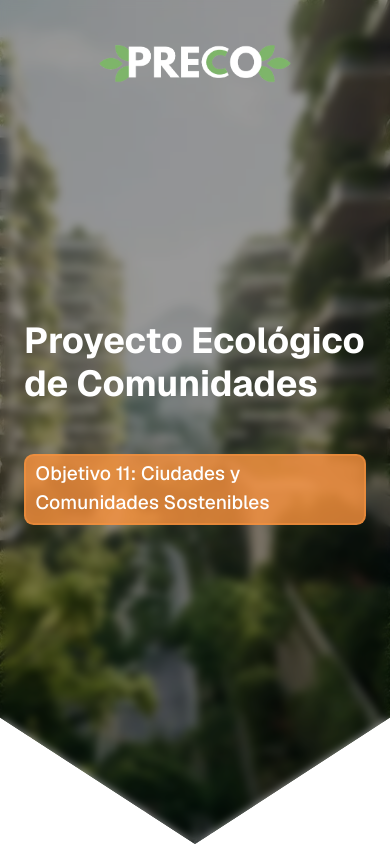
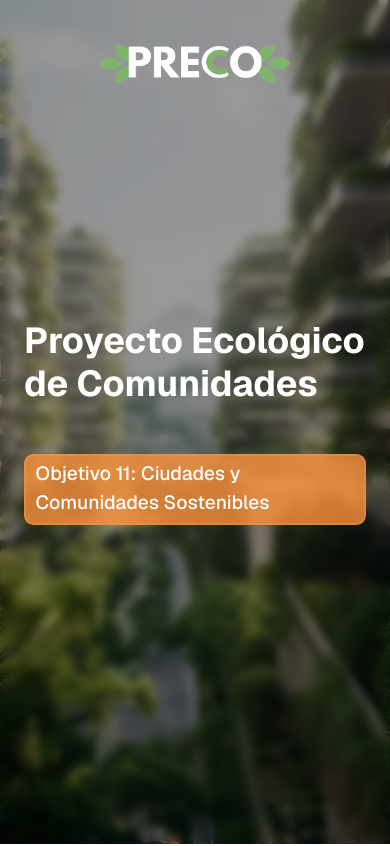
Before and after one commit to polkadeveloper/proyecto-ecco, an Astro site: page / in a window 390 px wide. Shown: the top 846 px of the page. Built offline with nearby package versions, Linux system fonts and the light colour scheme; Astro itself is replaced by a stand-in of ours.

Commit message:
Actualizar estilos de Intro.astro

```diff
--- a/src/components/Intro.astro
+++ b/src/components/Intro.astro
@@ -7,10 +7,11 @@ interface Props {
 const { img } = Astro.props
 ---
 
-<article class="h-screen md:h-[120vh] mb-20">
+<!-- clip-path: polygon(100% 0, 100% 85%, 50% 100%, 0 85%, 0 0); -->
+<article class="h-screen md:h-[120vh] mb-10">
   <section
-    class="h-full w-full relative"
-    style=`clip-path: polygon(100% 0, 100% 85%, 50% 100%, 0 85%, 0 0); background-image: url(${img}); background-position: center; background-attachment: fixed; background-repeat: no-repeat; background-size: cover; aspect-ratio: 360:257;`
+    class="h-full w-full"
+    style=`background-image: url(${img}); background-position: center; background-attachment: fixed; background-repeat: no-repeat; background-size: cover; aspect-ratio: 360:257;`
   >
     <section
       class="h-full flex flex-col gap-5 justify-center items-center backdrop-blur-sm bg-black/40"
```
